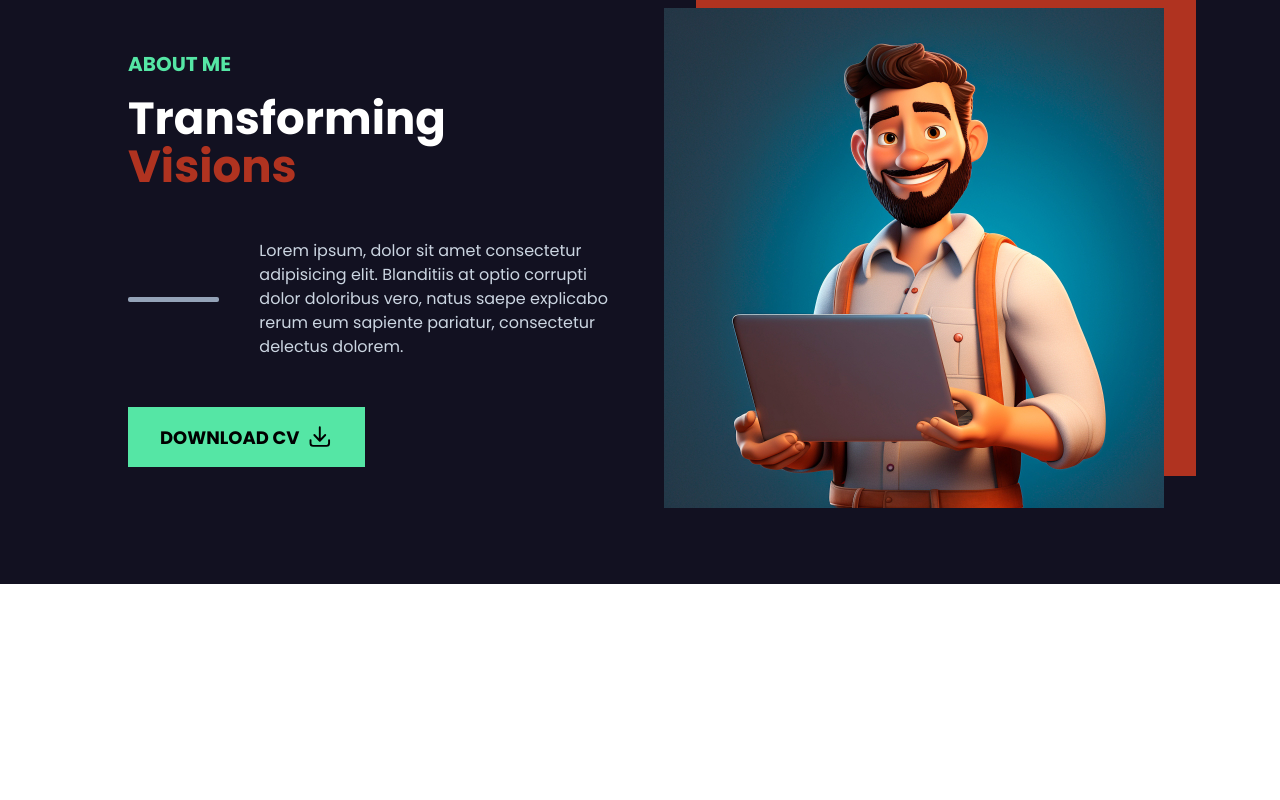
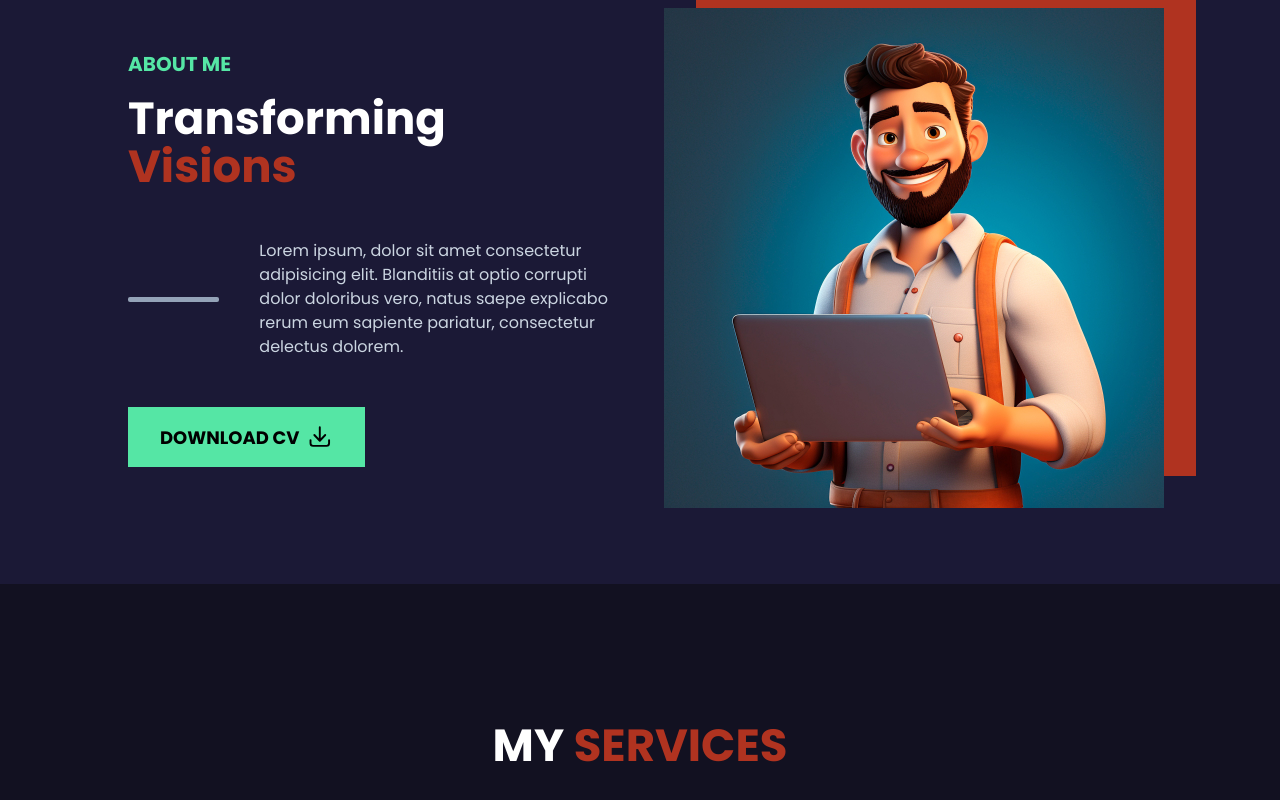
Before and after one commit to derostajunior/portfolio, a Next.js app in the folder my-portfolio/: page / in a window 1280 px wide. Shown: the part 904-1704 px from the top of the page. Before the commit the page ends 1488 px from the top, so only its background shows below. Built offline with nearby package versions, Linux system fonts and the light colour scheme.

Commit message:
feat: Add services section

```diff
--- a/my-portfolio/components/About.tsx
+++ b/my-portfolio/components/About.tsx
@@ -4,7 +4,7 @@ import React from "react";
 
 const About = () => {
   return (
-    <div className="bg-[#121121] pb-[3rem] pt-[4rem] md:pt-[8rem] h-[88vh]">
+    <div className="bg-[#1b1936] pb-[3rem] pt-[4rem] md:pt-[8rem] h-[88vh]">
       <div className="grid grid-cols-1 md:grid-cols-2 w-[80%] mx-auto gap-[3rem] items-center">
         <div>
           <h1 className="text-[20px] font-bold uppercase text-[#55e6a5] mb-[1rem]">
--- a/my-portfolio/components/index.ts
+++ b/my-portfolio/components/index.ts
@@ -3,6 +3,7 @@ import Hero from "./hero";
 import MobileNav from "./mobile-nav";
 import Nav from "./nav";
 import Particle from "./Particle";
+import Services from "./services";
 import TextEffect from "./text-effect"
 
 export {
@@ -11,5 +12,6 @@ export {
     MobileNav,
     Nav,
     Particle,
+    Services,
     TextEffect
 }
--- /dev/null
+++ b/my-portfolio/components/services.tsx
@@ -0,0 +1,13 @@
+import React from "react";
+
+const Services = () => {
+    return (
+        <div className="bg-[#121121] pt-4rem md:pt-[8rem] pb-[5rem]">
+            <p className="text-center text-white sm:text-[33px] md:text-[45px] font-bold uppercase">
+                My <span className="text-[#b03320]">Services</span>
+            </p>
+        </div>
+    )
+}
+
+export default Services
--- a/my-portfolio/pages/index.tsx
+++ b/my-portfolio/pages/index.tsx
@@ -1,5 +1,5 @@
 import React, { useState } from "react";
-import { About, Hero, MobileNav, Nav } from "@/components";
+import { About, Hero, MobileNav, Nav, Services } from "@/components";
 
 const HomePage = () => {
   const [nav, setNav] = useState(false);
@@ -16,9 +16,12 @@ const HomePage = () => {
         {/** Hero section */}
         <Hero />
 
-        {/** About */}
         <div className="relative z-[30]">
+          {/** About */}
           <About />
+
+          {/** Services */}
+          <Services />
         </div>
       </div>
     </div>
--- a/my-portfolio/styles/globals.css
+++ b/my-portfolio/styles/globals.css
@@ -12,4 +12,8 @@
   .nav-mobile {
     @apply relative mb-[2rem] font-semibold text-white cursor-pointer text-[27px] w-fit md:block after:block after:content-[''] after:absolute after:h-[3px] after:bg-[#b03320] after:w-full after:scale-x-0 after:hover:scale-x-100 after:transition after:duration-300 after:origin-center;
   }
+
+  .heading {
+    @apply text-center text-white text-[28px] sm:text-[33px] md:text-[45px] font-bold uppercase
+  }
 }
```
